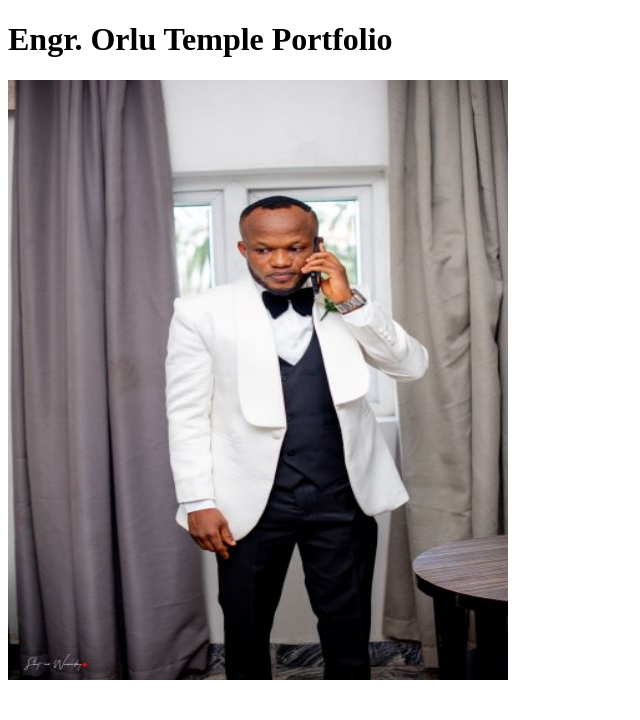
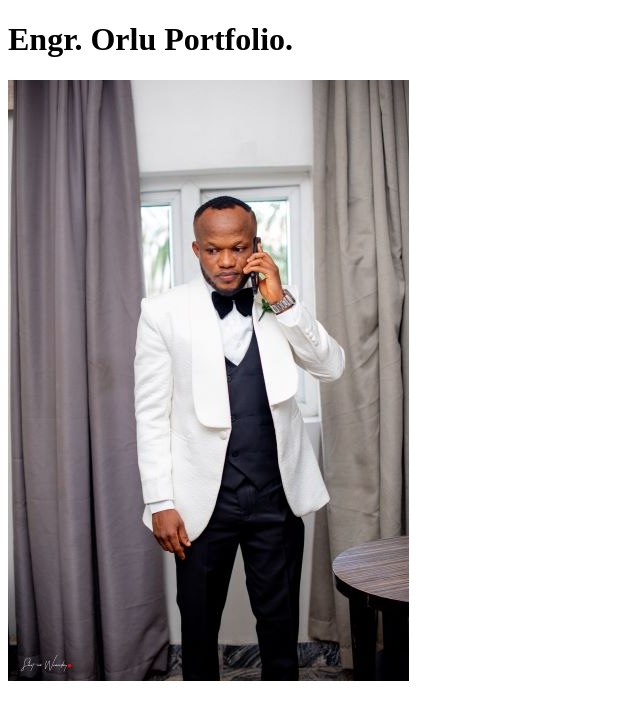
Before and after one commit to V-irux/Engr.-Orlu-Temple.github.io, a plain HTML site: page index.html in a window 1280 px wide. Shown: the whole page, without its empty margins (0-640 px from the left). Drawn offline with Linux system fonts and the light colour scheme.

Commit message:
Add files via upload

```diff
--- a/index.html
+++ b/index.html
@@ -1,7 +1,7 @@
 <!DOCTYPE html>
 <html lang="en">
     <body>
-        <h1>Engr. Orlu Temple Portfolio</h1>
-        <img src="DAR_5889.jpg" alt="Guy in a suit" width="500" height="600" />
+        <h1>Engr. Orlu Portfolio. </h1>
+        <img src="DAR_5889.jpg" />
     </body>
 </html>
```
Also changed, not shown: 1 other file.
